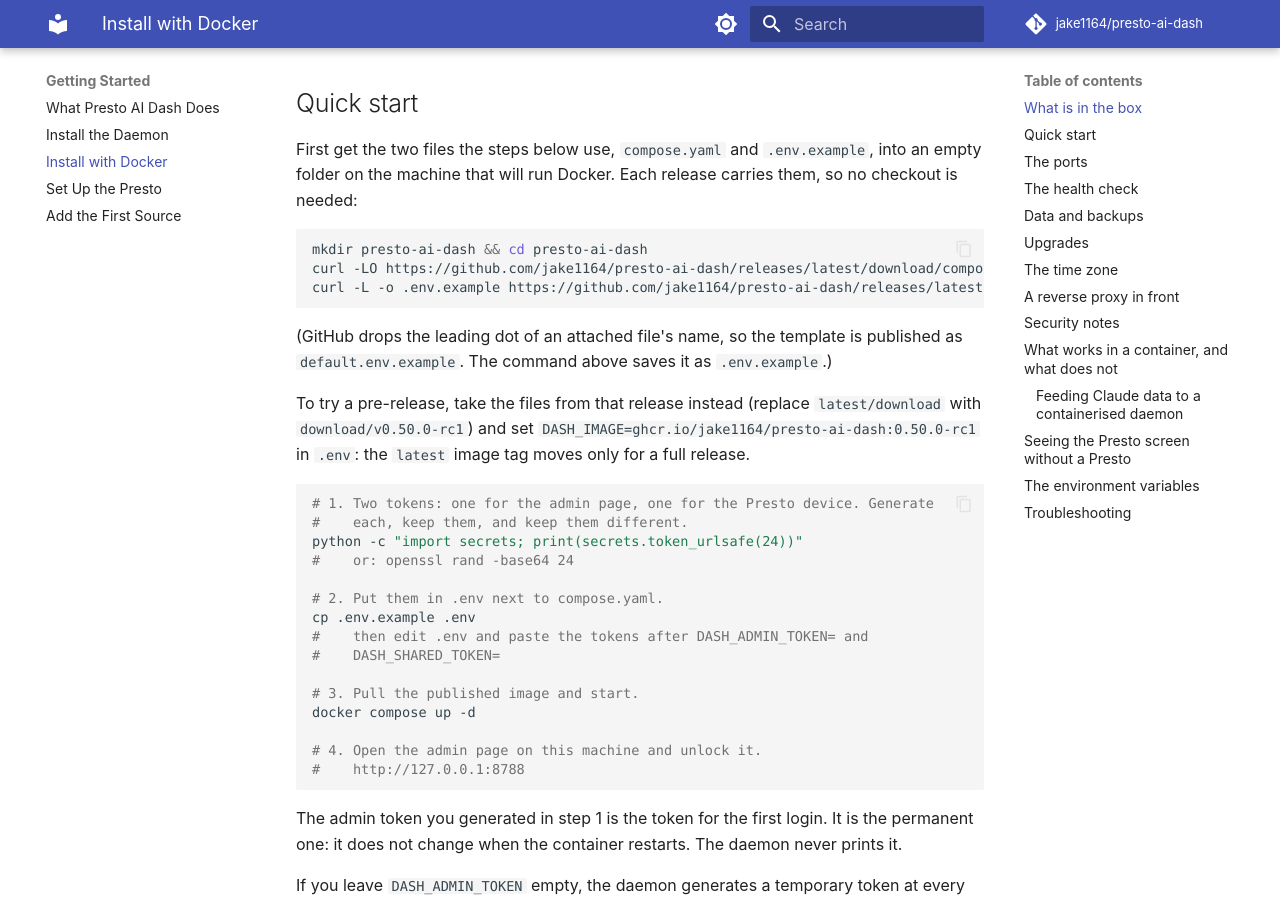
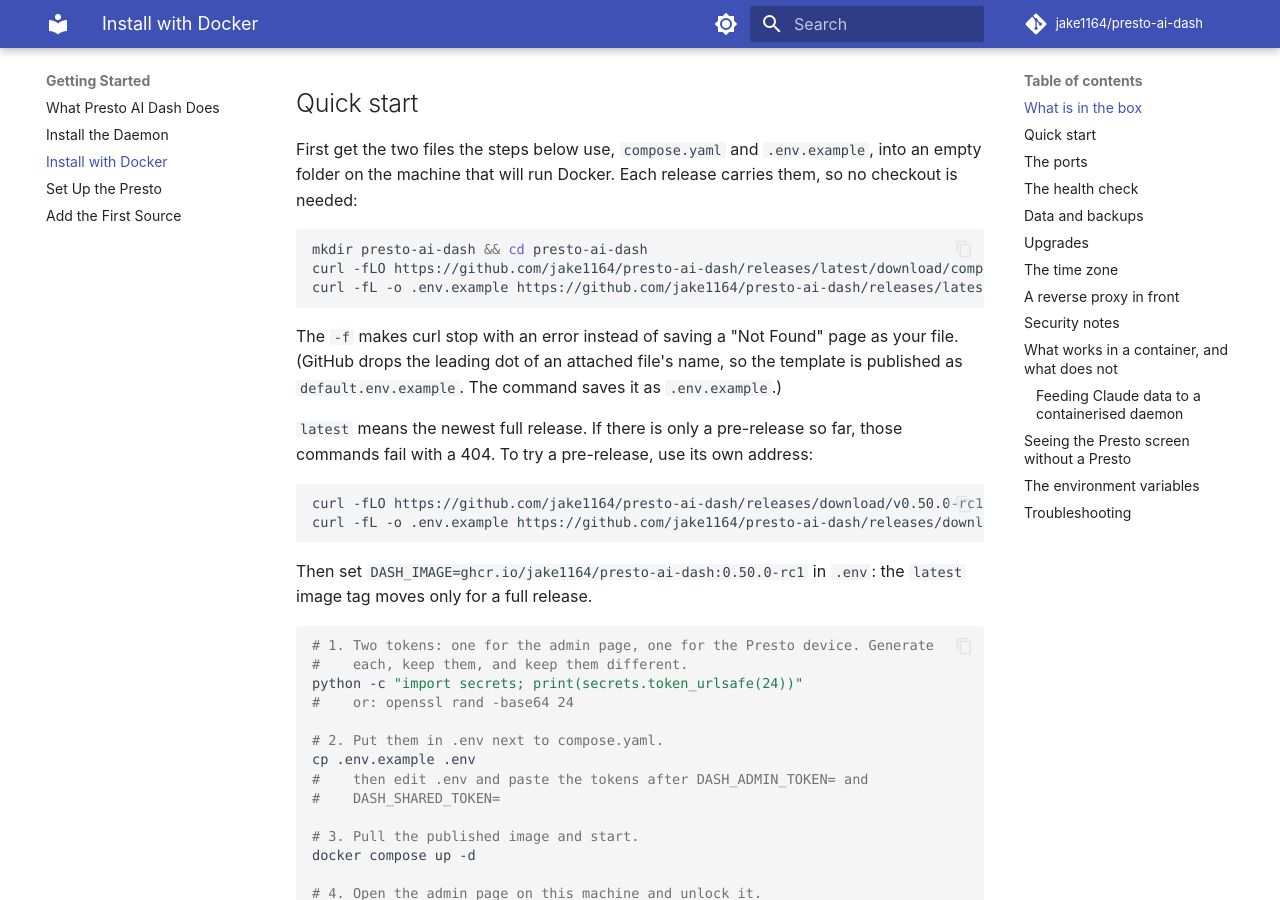
Before and after one commit to jake1164/presto-ai-dash, an MkDocs documentation site: the page built from docs/user/getting-started/install-with-docker.md, in a window 1280 px wide and 900 px high, scrolled down 728 px. Built offline with MkDocs 1.6.1 and Material for MkDocs 9.7.7, drawn with Linux system fonts in a browser that asks for light colours.

Commit message:
Docker guide: curl -f, and the pre-release commands in full
curl -O saved GitHub's 404 page as compose.yaml when no full release existed.
-f makes it fail instead, and the guide now shows the pre-release download
commands, since "latest" ignores pre-releases.

Co-Authored-By: Claude Sonnet 5.5 <noreply@anthropic.com>

````diff
--- a/docs/user/getting-started/install-with-docker.md
+++ b/docs/user/getting-started/install-with-docker.md
@@ -29,15 +29,24 @@ release carries them, so no checkout is needed:
 
 ```bash
 mkdir presto-ai-dash && cd presto-ai-dash
-curl -LO https://github.com/jake1164/presto-ai-dash/releases/latest/download/compose.yaml
-curl -L -o .env.example https://github.com/jake1164/presto-ai-dash/releases/latest/download/default.env.example
+curl -fLO https://github.com/jake1164/presto-ai-dash/releases/latest/download/compose.yaml
+curl -fL -o .env.example https://github.com/jake1164/presto-ai-dash/releases/latest/download/default.env.example
 ```
 
-(GitHub drops the leading dot of an attached file's name, so the template is
-published as `default.env.example`. The command above saves it as `.env.example`.)
+The `-f` makes curl stop with an error instead of saving a "Not Found" page as
+your file. (GitHub drops the leading dot of an attached file's name, so the
+template is published as `default.env.example`. The command saves it as
+`.env.example`.)
 
-To try a pre-release, take the files from that release instead (replace
-`latest/download` with `download/v0.50.0-rc1`) and set
+`latest` means the newest full release. If there is only a pre-release so far,
+those commands fail with a 404. To try a pre-release, use its own address:
+
+```bash
+curl -fLO https://github.com/jake1164/presto-ai-dash/releases/download/v0.50.0-rc1/compose.yaml
+curl -fL -o .env.example https://github.com/jake1164/presto-ai-dash/releases/download/v0.50.0-rc1/default.env.example
+```
+
+Then set
 `DASH_IMAGE=ghcr.io/jake1164/presto-ai-dash:0.50.0-rc1` in `.env`: the
 `latest` image tag moves only for a full release.
 
````
